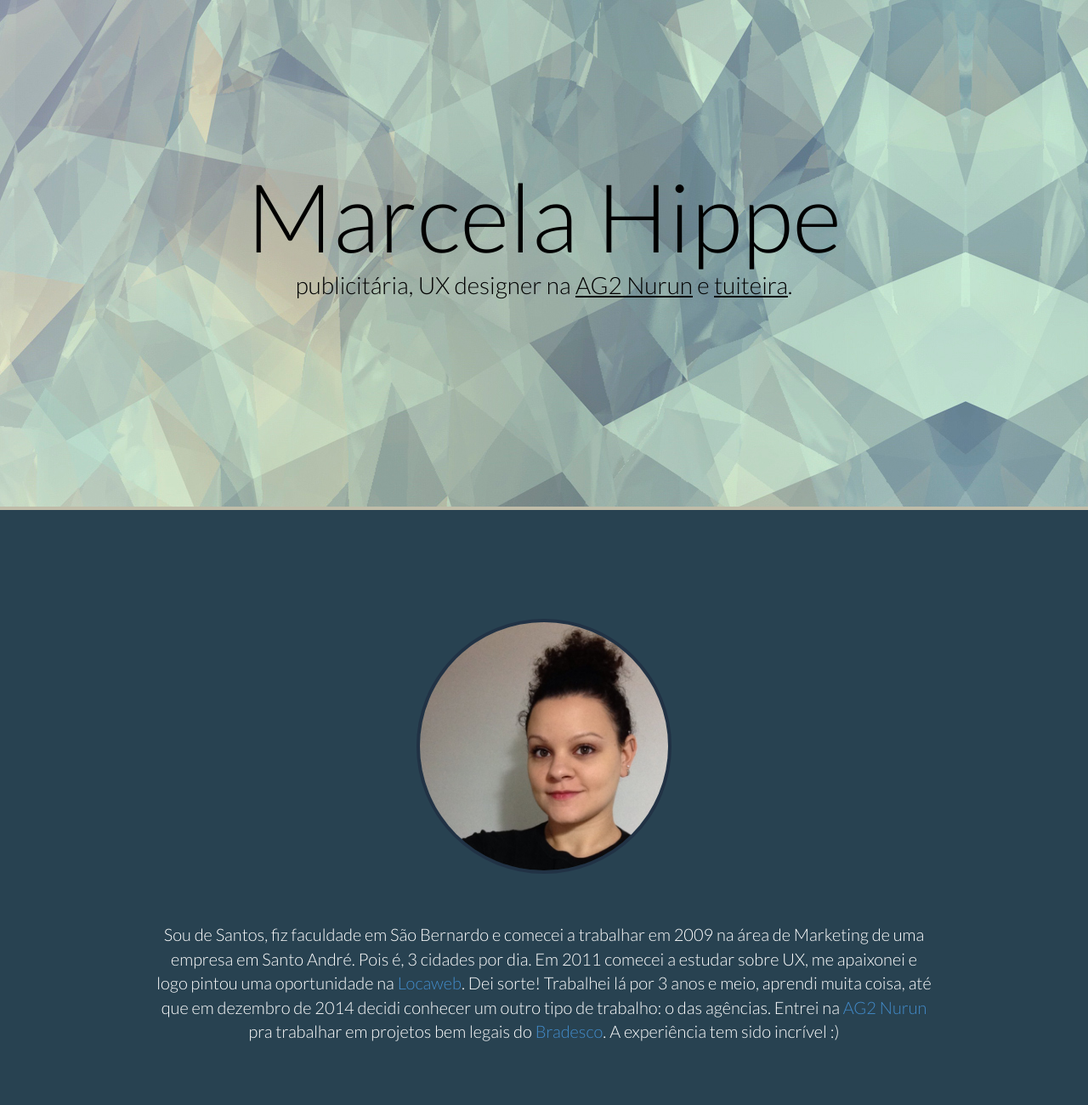
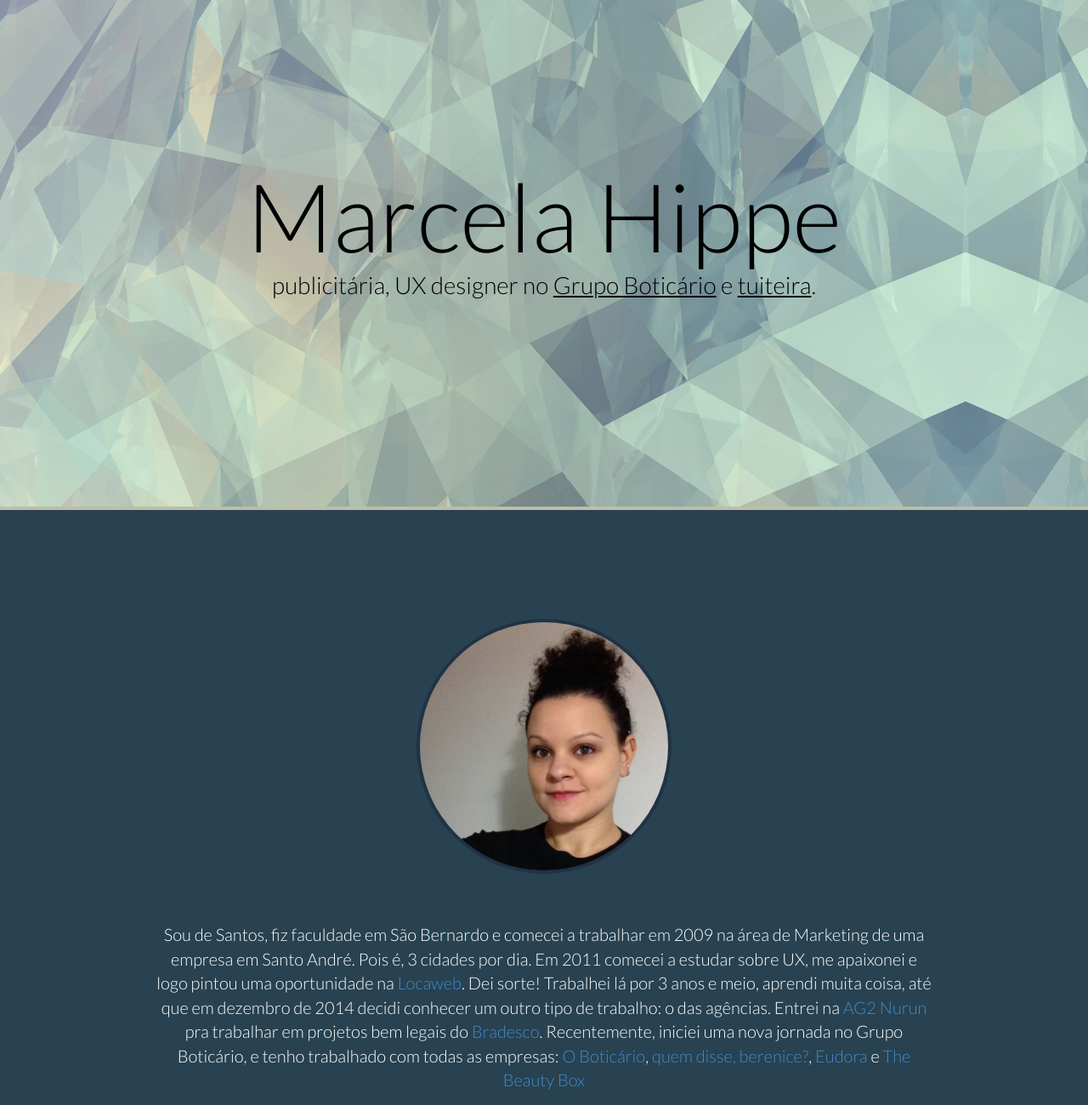
Before and after one commit to marcelahippe/marcelahippe.github.io, a plain HTML site: page index.html in a window 1280 px wide. Shown: the top 1300 px of the page at 85% size. Drawn offline with Linux system fonts and the light colour scheme.

Commit message:
Bio atualizada
Novo emprego.

```diff
--- a/index.html
+++ b/index.html
@@ -14,13 +14,13 @@
 	<div class="intro">
 		<div class="container col-lg-12">
 			<h1>Marcela Hippe</h1>
-			<p>publicitária, UX designer na <a href="http://www.ag2nurun.com.br" target="_blank">AG2 Nurun</a> e <a href="http://www.twitter.com/MarcelaHippe" target="_blank">tuiteira</a>.</p>
+			<p>publicitária, UX designer no <a href="http://www.grupoboticario.com.br" target="_blank">Grupo Boticário</a> e <a href="http://www.twitter.com/MarcelaHippe" target="_blank">tuiteira</a>.</p>
 		</div> <!-- /container -->
 	</div> <!-- /intro -->
 	<div class="about">
 		<div class="container">
 			<div class="photo"><img src="css/img/marcelahippe.jpg" alt="Marcela Hippe, eu mesma" /></div>
-			<p class="about-text">Sou de Santos, fiz faculdade em São Bernardo e comecei a trabalhar em 2009 na área de Marketing de uma empresa em Santo André. Pois é, 3 cidades por dia. Em 2011 comecei a estudar sobre UX, me apaixonei e logo pintou uma oportunidade na <a href="http://www.locaweb.com.br" target="_blank">Locaweb</a>. Dei sorte! Trabalhei lá por 3 anos e meio, aprendi muita coisa, até que em dezembro de 2014 decidi conhecer um outro tipo de trabalho: o das agências. Entrei na <a href="http://www.ag2nurun.com.br" target="_blank">AG2 Nurun</a> pra trabalhar em projetos bem legais do <a href="http://www.bradesco.com.br" target="_blank">Bradesco</a>. A experiência tem sido incrível :)</p>
+			<p class="about-text">Sou de Santos, fiz faculdade em São Bernardo e comecei a trabalhar em 2009 na área de Marketing de uma empresa em Santo André. Pois é, 3 cidades por dia. Em 2011 comecei a estudar sobre UX, me apaixonei e logo pintou uma oportunidade na <a href="http://www.locaweb.com.br" target="_blank">Locaweb</a>. Dei sorte! Trabalhei lá por 3 anos e meio, aprendi muita coisa, até que em dezembro de 2014 decidi conhecer um outro tipo de trabalho: o das agências. Entrei na <a href="http://www.ag2nurun.com.br" target="_blank">AG2 Nurun</a> pra trabalhar em projetos bem legais do <a href="http://www.bradesco.com.br" target="_blank">Bradesco</a>. Recentemente, iniciei uma nova jornada no Grupo Boticário, e tenho trabalhado com todas as empresas: <a href="http://www.boticario.com.br" target="_blank">O Boticário</a>, <a href="http://www.quemdisseberenice.com.br" target="_blank">quem disse, berenice?</a>, <a href="http://www.eudora.com.br" target="_blank">Eudora</a> e <a href="http://www.thebeautybox.com.br" target="_blank">The Beauty Box</a></p>
 		</div> <!-- /container -->
 	</div> <!-- /about -->
 
```
